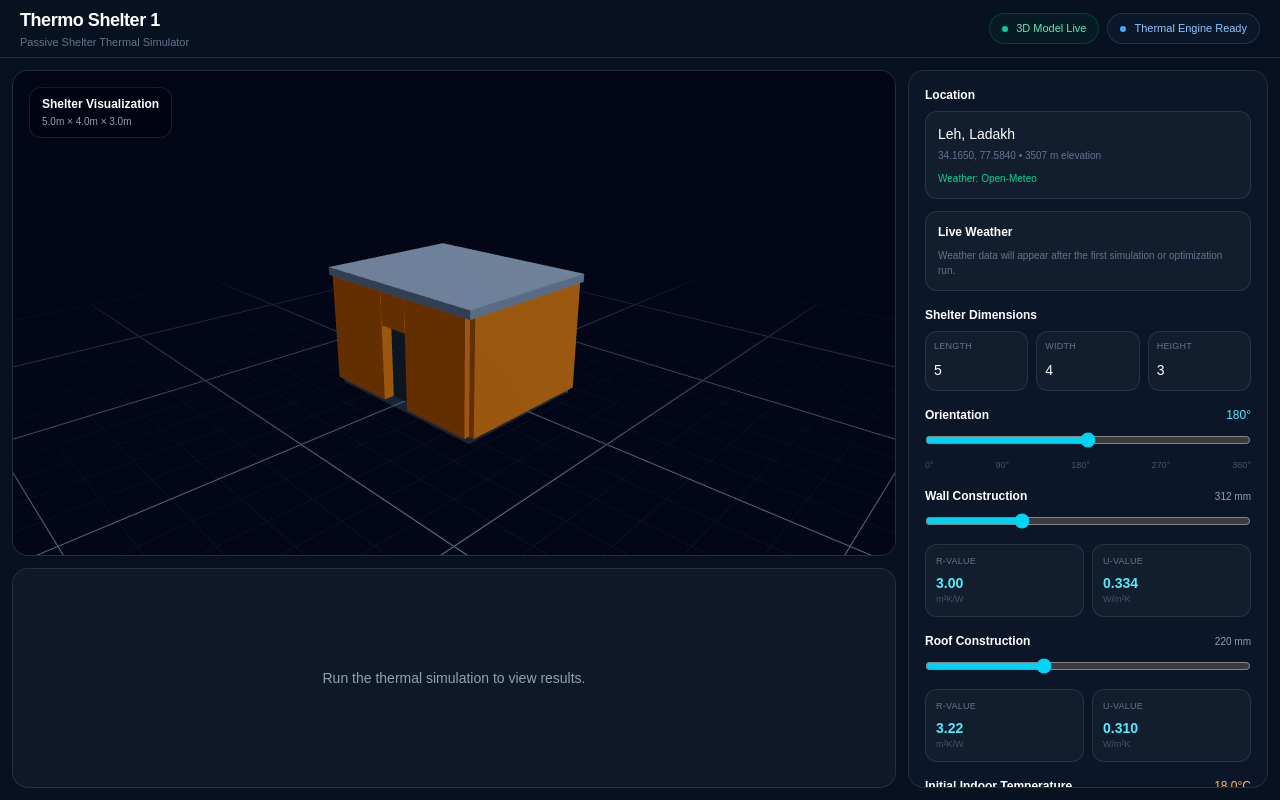
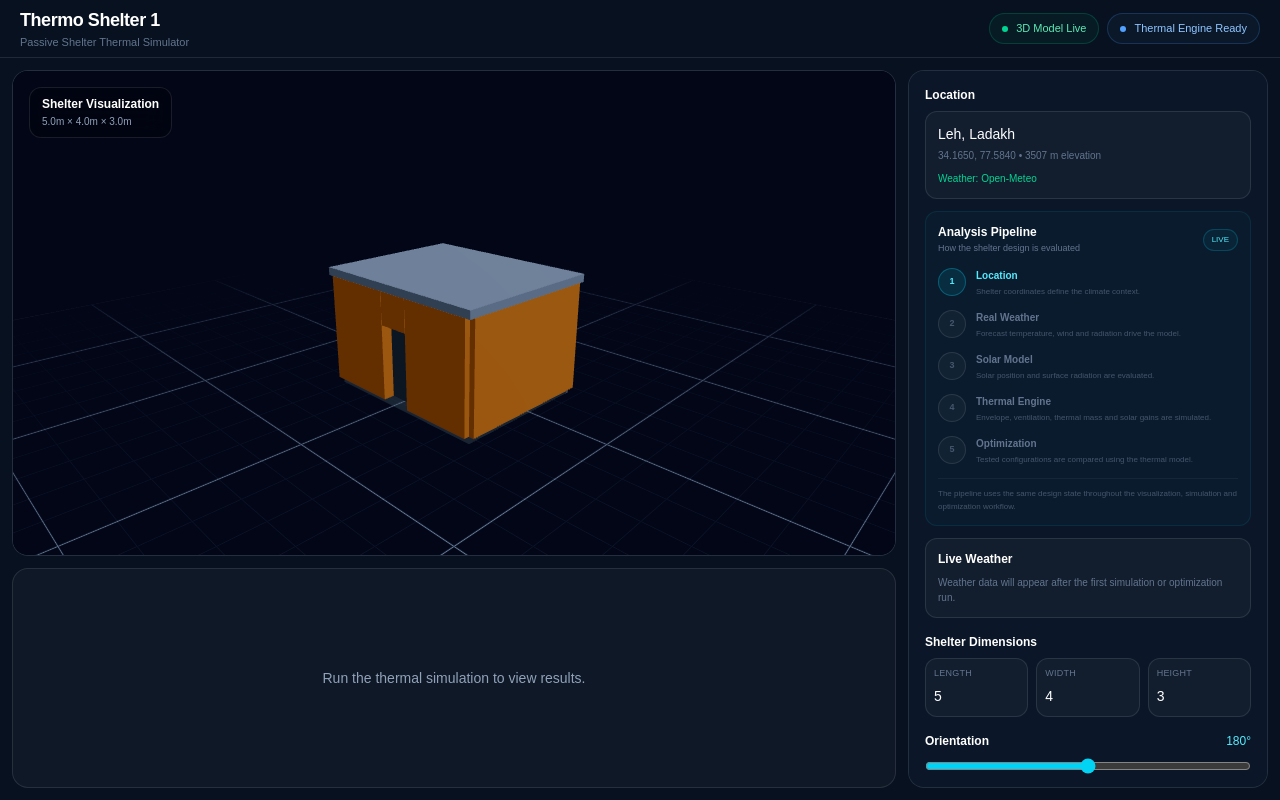
Before and after one commit to Codris-exe/thermo-shelter-1, a Next.js app in the folder frontend/: page /3d in a window 1280 px wide. Built offline with nearby package versions, Linux system fonts and the light colour scheme.

Commit message:
Connect live analysis pipeline

```diff
--- a/frontend/app/3d/page.tsx
+++ b/frontend/app/3d/page.tsx
@@ -8,6 +8,7 @@ import OptimizationResultsTable from "@/components/OptimizationResultsTable";
 import DesignComparisonCard from "@/components/DesignComparisonCard";
 import ReportButton from "@/components/ReportButton";
 import ModelAssumptionsCard from "@/components/ModelAssumptionsCard";
+import AnalysisPipelineCard from "@/components/AnalysisPipelineCard";
 import { useShelterDesignStore } from "@/stores/shelterDesignStore";
 
 const API_BASE = "/backend-api";
@@ -169,8 +170,7 @@ function updateInsulationLayers(
   layers: MaterialLayer[],
   thicknessMm: number,
 ): MaterialLayer[] {
-  const thicknessM =
-    thicknessMm / 1000;
+  const thicknessM = thicknessMm / 1000;
 
   const updated = layers.map(
     (layer) => ({
@@ -179,7 +179,8 @@ function updateInsulationLayers(
   );
 
   const existingIndex =
-    updated.findIndex((layer) =>
+    updated.findIndex(
+      (layer) =>
         INSULATION_MATERIALS.has(
           layer.material_id,
         ),
@@ -227,71 +228,49 @@ export default function ThreeDPage() {
     setInitialIndoorTemperature,
   } = useShelterDesignStore();
 
-  const [
-    weatherPoints,
-    setWeatherPoints,
-  ] = useState<WeatherPoint[]>([]);
-
-  const [
-    simulationResult,
-    setSimulationResult,
-  ] = useState<SimulationResult | null>(
+  const [weatherPoints, setWeatherPoints] =
+    useState<WeatherPoint[]>([]);
+
+  const [simulationResult, setSimulationResult] =
+    useState<SimulationResult | null>(
       null,
     );
 
-  const [
-    optimizationResult,
-    setOptimizationResult,
-  ] = useState<OptimizationResult | null>(
+  const [optimizationResult, setOptimizationResult] =
+    useState<OptimizationResult | null>(
       null,
     );
 
-  const [
-    baselineDesign,
-    setBaselineDesign,
-  ] = useState<DesignSnapshot | null>(
+  const [baselineDesign, setBaselineDesign] =
+    useState<DesignSnapshot | null>(
       null,
     );
 
-  const [
-    baselineForReset,
-    setBaselineForReset,
-  ] = useState<{
+  const [baselineForReset, setBaselineForReset] =
+    useState<{
       orientation_deg: number;
       wall_insulation_thickness_mm: number;
       roof_insulation_thickness_mm: number;
     } | null>(null);
 
-  const [
-    isApplied,
-    setIsApplied,
-  ] = useState(false);
-
-  const [
-    isSimulating,
-    setIsSimulating,
-  ] = useState(false);
-
-  const [
-    isOptimizing,
-    setIsOptimizing,
-  ] = useState(false);
-
-  const [
-    isApplyingOptimization,
-    setIsApplyingOptimization,
-  ] = useState(false);
-
-  const [
-    isResetting,
-    setIsResetting,
-  ] = useState(false);
-
-  const [error, setError] =
-    useState("");
-
-  const wallAssembly =
-    useMemo(
+  const [isApplied, setIsApplied] =
+    useState(false);
+
+  const [isSimulating, setIsSimulating] =
+    useState(false);
+
+  const [isOptimizing, setIsOptimizing] =
+    useState(false);
+
+  const [isApplyingOptimization, setIsApplyingOptimization] =
+    useState(false);
+
+  const [isResetting, setIsResetting] =
+    useState(false);
+
+  const [error, setError] = useState("");
+
+  const wallAssembly = useMemo(
     () =>
       calculateAssembly(
         wall_layers,
@@ -299,8 +278,7 @@ export default function ThreeDPage() {
     [wall_layers],
   );
 
-  const roofAssembly =
-    useMemo(
+  const roofAssembly = useMemo(
     () =>
       calculateAssembly(
         roof_layers,
@@ -318,16 +296,11 @@ export default function ThreeDPage() {
     return {
       location: {
         name: location.name,
-        latitude:
-          location.latitude,
-        longitude:
-          location.longitude,
-        elevation_m:
-          location.elevation_m,
-        timezone:
-          location.timezone,
-        source:
-          location.source,
+        latitude: location.latitude,
+        longitude: location.longitude,
+        elevation_m: location.elevation_m,
+        timezone: location.timezone,
+        source: location.source,
       },
 
       geometry: {
@@ -397,9 +370,7 @@ export default function ThreeDPage() {
       data;
 
     if (
-      !Array.isArray(
-        points,
-      ) ||
+      !Array.isArray(points) ||
       points.length < 2
     ) {
       throw new Error(
@@ -506,10 +477,6 @@ export default function ThreeDPage() {
         120,
       );
 
-    /*
-     * Save the exact starting configuration so it can
-     * be restored later.
-     */
     setBaselineForReset({
       orientation_deg,
       wall_insulation_thickness_mm:
@@ -518,8 +485,7 @@ export default function ThreeDPage() {
         baselineRoof,
     });
 
-    const baselineSnapshot: DesignSnapshot =
-      {
+    const baselineSnapshot: DesignSnapshot = {
       orientation_deg,
 
       wall_insulation_thickness_mm:
@@ -548,8 +514,8 @@ export default function ThreeDPage() {
           points,
         );
 
-      const completeBaseline:
-        DesignSnapshot = {
+      const completeBaseline: DesignSnapshot =
+        {
           ...baselineSnapshot,
 
           comfort_percentage:
@@ -575,12 +541,12 @@ export default function ThreeDPage() {
               "Content-Type":
                 "application/json",
             },
+
             body: JSON.stringify({
               design:
                 buildDesignPayload(),
 
-              weather:
-                points,
+              weather: points,
 
               initial_indoor_temperature_c:
                 initial_indoor_temperature_c,
@@ -755,11 +721,6 @@ export default function ThreeDPage() {
       const points =
         await fetchWeather();
 
-      /*
-       * Use explicit baseline layers for the simulation
-       * rather than depending on asynchronous Zustand
-       * updates.
-       */
       const baselineWallLayers =
         updateInsulationLayers(
           wall_layers,
@@ -810,51 +771,52 @@ export default function ThreeDPage() {
 
   const comfortDifference =
     optimizationResult
-      ? optimizationResult
-          .best_candidate
+      ? optimizationResult.best_candidate
           .comfort_percentage -
-        optimizationResult
-          .baseline_comfort_percentage
+        optimizationResult.baseline_comfort_percentage
       : null;
 
-  const optimizedSnapshot:
-    DesignSnapshot | null =
+  const optimizedSnapshot =
     optimizationResult
       ? {
           orientation_deg:
-            optimizationResult
-              .best_candidate
+            optimizationResult.best_candidate
               .orientation_deg,
 
           wall_insulation_thickness_mm:
-            optimizationResult
-              .best_candidate
+            optimizationResult.best_candidate
               .wall_insulation_thickness_mm,
 
           roof_insulation_thickness_mm:
-            optimizationResult
-              .best_candidate
+            optimizationResult.best_candidate
               .roof_insulation_thickness_mm,
 
           comfort_percentage:
-            optimizationResult
-              .best_candidate
+            optimizationResult.best_candidate
               .comfort_percentage,
 
           minimum_indoor_temperature_c:
-            optimizationResult
-              .best_candidate
+            optimizationResult.best_candidate
               .minimum_indoor_temperature_c,
 
           maximum_indoor_temperature_c:
-            optimizationResult
-              .best_candidate
+            optimizationResult.best_candidate
               .maximum_indoor_temperature_c,
         }
       : null;
+
+  const hasWeather =
+    weatherPoints.length > 0;
+
+  const hasSimulation =
+    simulationResult !== null;
+
+  const hasOptimization =
+    optimizationResult !== null;
 
   return (
     <main className="h-screen overflow-hidden bg-[#07111f] text-white">
+      {/* Header */}
       <header className="flex h-[58px] items-center justify-between border-b border-white/10 px-5">
         <div>
           <div className="text-lg font-bold tracking-tight">
@@ -920,12 +882,16 @@ export default function ThreeDPage() {
                   (point) => ({
                     timestamp:
                       point.timestamp,
+
                     indoor_temperature_c:
                       point.indoor_temperature_c,
+
                     outdoor_temperature_c:
                       point.outdoor_temperature_c,
+
                     solar_gain_w:
                       point.solar_gain_w,
+
                     total_heat_loss_w:
                       point.total_heat_loss_w,
                   }),
@@ -952,8 +918,7 @@ export default function ThreeDPage() {
                 {location.latitude.toFixed(4)},{" "}
                 {location.longitude.toFixed(4)}
 
-                {location.elevation_m !=
-                null
+                {location.elevation_m != null
                   ? ` • ${Math.round(
                       location.elevation_m,
                     )} m elevation`
@@ -966,10 +931,27 @@ export default function ThreeDPage() {
             </div>
           </div>
 
+          {/* Pipeline */}
+          <div className="mt-3">
+            <AnalysisPipelineCard
+              hasWeather={
+                hasWeather
+              }
+              hasSimulation={
+                hasSimulation
+              }
+              hasOptimization={
+                hasOptimization
+              }
+            />
+          </div>
+
           {/* Weather */}
           <div className="mt-3">
             <WeatherSummaryCard
-              points={weatherPoints}
+              points={
+                weatherPoints
+              }
             />
           </div>
 
@@ -1229,7 +1211,7 @@ export default function ThreeDPage() {
             </div>
           </div>
 
-          {/* Initial temperature */}
+          {/* Initial Temperature */}
           <div className="mt-4">
             <div className="mb-2 flex items-center justify-between">
               <span className="text-xs font-semibold text-white">
@@ -1263,7 +1245,7 @@ export default function ThreeDPage() {
             />
           </div>
 
-          {/* Main actions */}
+          {/* Actions */}
           <button
             type="button"
             onClick={
@@ -1284,7 +1266,9 @@ export default function ThreeDPage() {
 
           <button
             type="button"
-            onClick={optimizeShelter}
+            onClick={
+              optimizeShelter
+            }
             disabled={
               isSimulating ||
               isOptimizing ||
@@ -1301,7 +1285,9 @@ export default function ThreeDPage() {
           {baselineForReset && (
             <button
               type="button"
-              onClick={resetToBaseline}
+              onClick={
+                resetToBaseline
+              }
               disabled={
                 isSimulating ||
                 isOptimizing ||
@@ -1323,7 +1309,7 @@ export default function ThreeDPage() {
             </div>
           )}
 
-          {/* Simulation results */}
+          {/* Simulation Results */}
           {simulationResult && (
             <div className="mt-4">
               <div className="mb-2 text-xs font-semibold text-white">
@@ -1494,8 +1480,7 @@ export default function ThreeDPage() {
                         optimizationResult
                           .best_candidate
                           .orientation_deg
-                      }
-                      °
+                      }°
                     </div>
                   </div>
 
@@ -1579,8 +1564,7 @@ export default function ThreeDPage() {
                       className={
                         comfortDifference !==
                           null &&
-                        comfortDifference >=
-                          0
+                        comfortDifference >= 0
                           ? "text-emerald-300"
                           : "text-orange-300"
                       }
@@ -1649,12 +1633,12 @@ export default function ThreeDPage() {
             </div>
           )}
 
-          {/* Scientific assumptions */}
+          {/* Scientific scope */}
           <div className="mt-4 border-t border-white/10 pt-4">
             <ModelAssumptionsCard />
           </div>
 
-          {/* Report */}
+          {/* PDF report */}
           <div className="mt-4 border-t border-white/10 pt-4">
             <ReportButton
               data={{
--- /dev/null
+++ b/frontend/components/AnalysisPipelineCard.tsx
@@ -0,0 +1,130 @@
+"use client";
+
+interface AnalysisPipelineCardProps {
+  hasWeather: boolean;
+  hasSimulation: boolean;
+  hasOptimization: boolean;
+}
+
+interface PipelineStepProps {
+  number: string;
+  title: string;
+  description: string;
+  active: boolean;
+  complete: boolean;
+}
+
+function PipelineStep({
+  number,
+  title,
+  description,
+  active,
+  complete,
+}: PipelineStepProps) {
+  return (
+    <div className="flex items-start gap-2.5">
+      <div
+        className={`flex h-7 w-7 shrink-0 items-center justify-center rounded-full border text-[9px] font-bold ${
+          complete
+            ? "border-emerald-400/30 bg-emerald-400/10 text-emerald-300"
+            : active
+              ? "border-cyan-400/30 bg-cyan-400/10 text-cyan-300"
+              : "border-white/10 bg-white/[0.03] text-slate-600"
+        }`}
+      >
+        {complete ? "✓" : number}
+      </div>
+
+      <div className="min-w-0">
+        <div
+          className={`text-[10px] font-semibold ${
+            complete
+              ? "text-emerald-300"
+              : active
+                ? "text-cyan-300"
+                : "text-slate-500"
+          }`}
+        >
+          {title}
+        </div>
+
+        <div className="mt-0.5 text-[8px] leading-relaxed text-slate-600">
+          {description}
+        </div>
+      </div>
+    </div>
+  );
+}
+
+export default function AnalysisPipelineCard({
+  hasWeather,
+  hasSimulation,
+  hasOptimization,
+}: AnalysisPipelineCardProps) {
+  return (
+    <div className="rounded-xl border border-cyan-400/10 bg-cyan-400/[0.025] p-3">
+      <div className="flex items-center justify-between">
+        <div>
+          <div className="text-xs font-semibold text-white">
+            Analysis Pipeline
+          </div>
+
+          <div className="mt-0.5 text-[9px] text-slate-500">
+            How the shelter design is evaluated
+          </div>
+        </div>
+
+        <div className="rounded-full border border-cyan-400/20 bg-cyan-400/5 px-2 py-1 text-[8px] text-cyan-300">
+          LIVE
+        </div>
+      </div>
+
+      <div className="mt-3 space-y-3">
+        <PipelineStep
+          number="1"
+          title="Location"
+          description="Shelter coordinates define the climate context."
+          active
+          complete={hasWeather}
+        />
+
+        <PipelineStep
+          number="2"
+          title="Real Weather"
+          description="Forecast temperature, wind and radiation drive the model."
+          active={hasWeather}
+          complete={hasWeather}
+        />
+
+        <PipelineStep
+          number="3"
+          title="Solar Model"
+          description="Solar position and surface radiation are evaluated."
+          active={hasSimulation}
+          complete={hasSimulation}
+        />
+
+        <PipelineStep
+          number="4"
+          title="Thermal Engine"
+          description="Envelope, ventilation, thermal mass and solar gains are simulated."
+          active={hasSimulation}
+          complete={hasSimulation}
+        />
+
+        <PipelineStep
+          number="5"
+          title="Optimization"
+          description="Tested configurations are compared using the thermal model."
+          active={hasOptimization}
+          complete={hasOptimization}
+        />
+      </div>
+
+      <div className="mt-3 border-t border-white/5 pt-2 text-[8px] leading-relaxed text-slate-600">
+        The pipeline uses the same design state throughout the
+        visualization, simulation and optimization workflow.
+      </div>
+    </div>
+  );
+}
```
Lines whose indentation alone changed are shown as unchanged.
